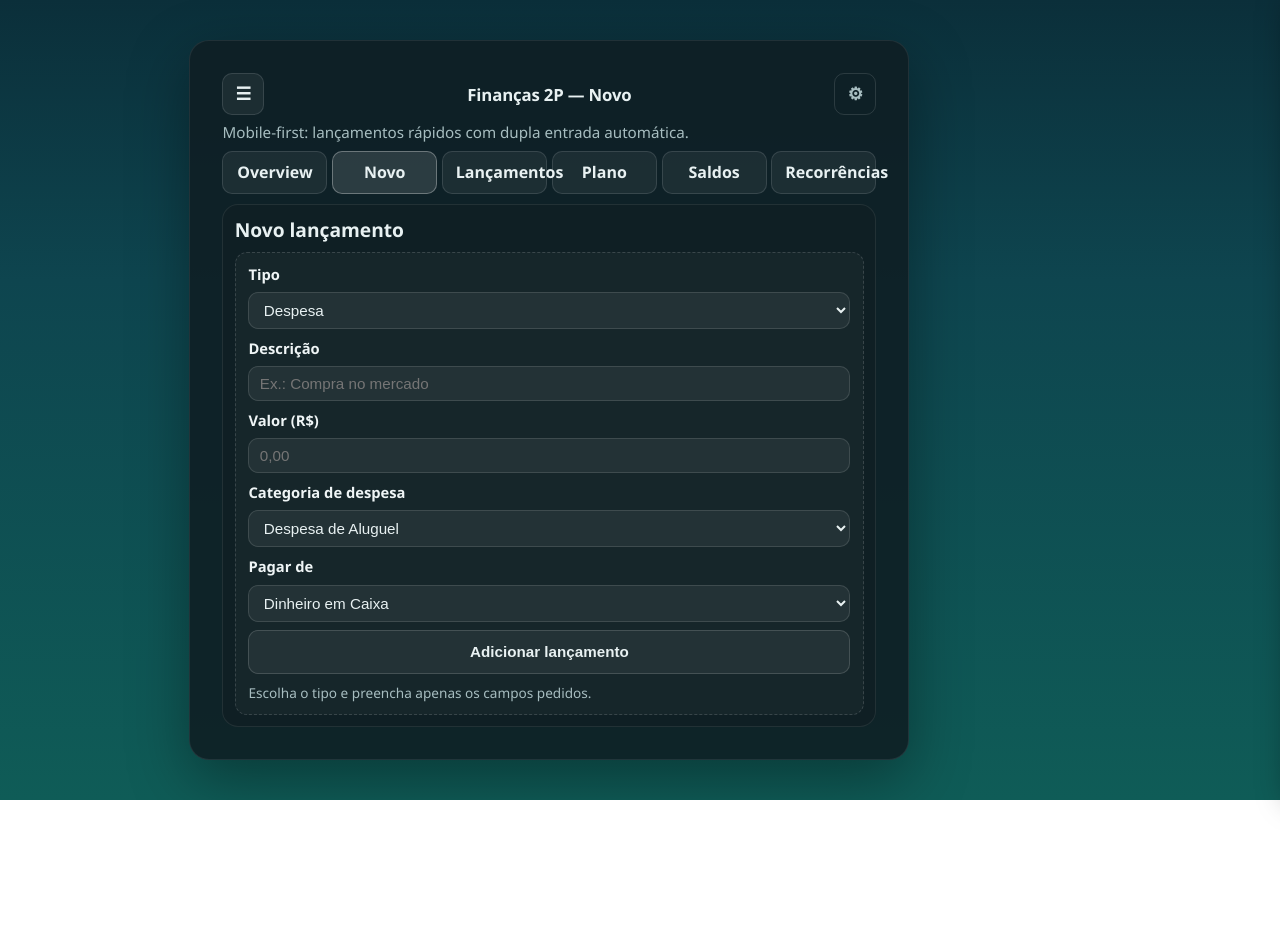
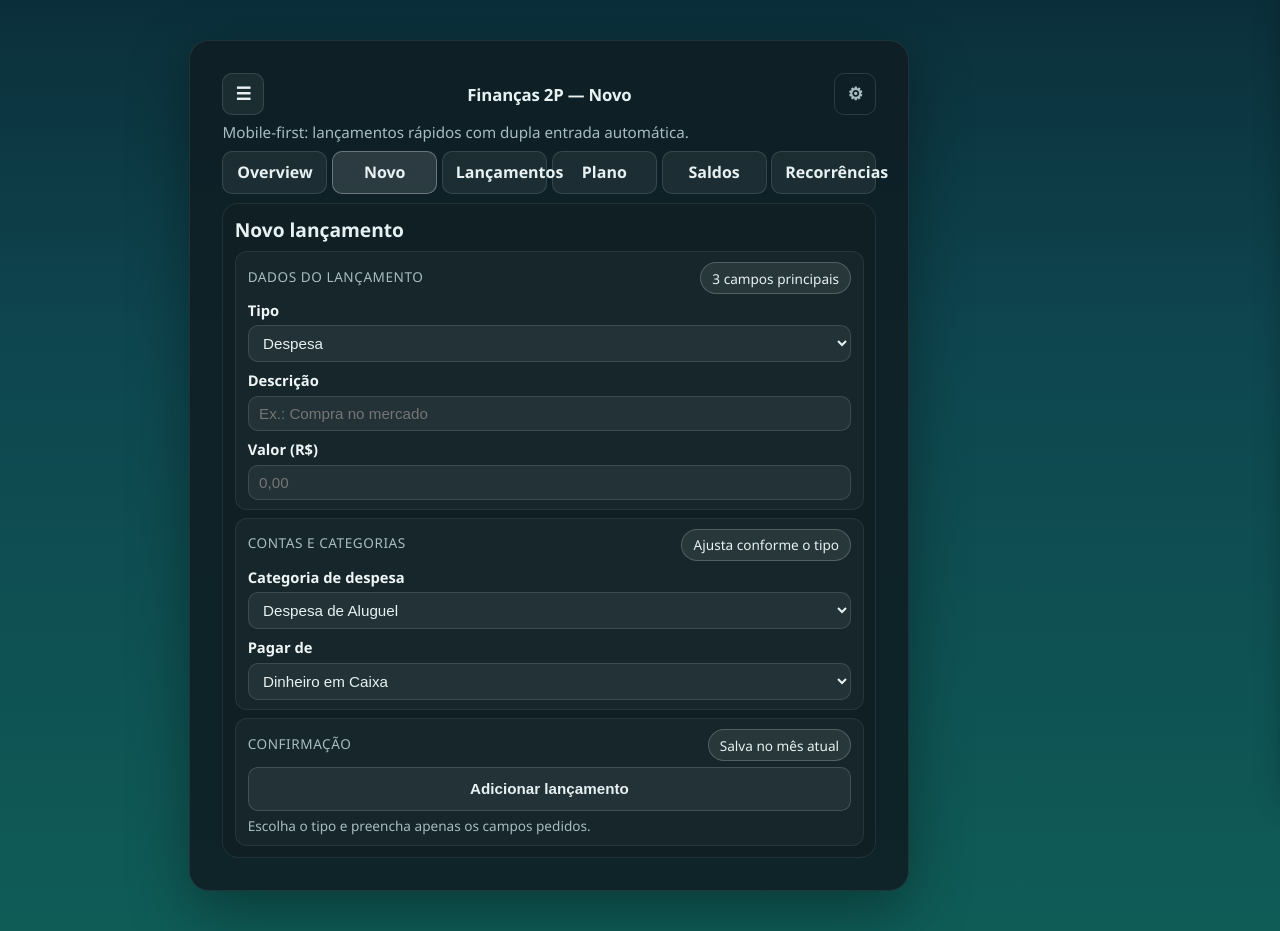
Before and after one commit to MarcosJanczeski/finapp2p, a React app in the folder frontend/: page /new in a window 1280 px wide. Before the commit the page ends 800 px from the top, so only its background shows below. Built offline with nearby package versions, Linux system fonts and the light colour scheme; the HTML template or start-up script is replaced by a standard one.

Commit message:
ux: wrap new entry form in cards / ux: formulario em cards

```diff
--- a/frontend/src/pages/NewEntry.tsx
+++ b/frontend/src/pages/NewEntry.tsx
@@ -122,7 +122,12 @@ export function NewEntryPage() {
   return (
     <section className="ctaCard">
       <h2 className="ctaTitle">Novo lançamento</h2>
-      <div className="resultBox">
+      <div className="cardList">
+        <article className="infoCard">
+          <div className="infoHeader">
+            <span className="resultLabel">Dados do lançamento</span>
+            <span className="pill neutral">3 campos principais</span>
+          </div>
           <div className="formGrid">
             <div className="formRow">
               <label htmlFor="quickType">Tipo</label>
@@ -161,7 +166,15 @@ export function NewEntryPage() {
                 onChange={(e) => setAmount(e.target.value)}
               />
             </div>
+          </div>
+        </article>
 
+        <article className="infoCard">
+          <div className="infoHeader">
+            <span className="resultLabel">Contas e categorias</span>
+            <span className="pill neutral">Ajusta conforme o tipo</span>
+          </div>
+          <div className="formGrid">
             {quickType !== "income" && (
               <div className="formRow">
                 <label htmlFor="expenseCategory">Categoria de despesa</label>
@@ -314,7 +327,14 @@ export function NewEntryPage() {
                 />
               </div>
             )}
+          </div>
+        </article>
 
+        <article className="infoCard">
+          <div className="infoHeader">
+            <span className="resultLabel">Confirmação</span>
+            <span className="pill neutral">Salva no mês atual</span>
+          </div>
           <button className="secondaryButton" type="button" onClick={submit}>
             Adicionar lançamento
           </button>
@@ -325,7 +345,7 @@ export function NewEntryPage() {
           >
             {hintMessage}
           </p>
-        </div>
+        </article>
       </div>
     </section>
   );
```
Lines whose indentation alone changed are shown as unchanged.
